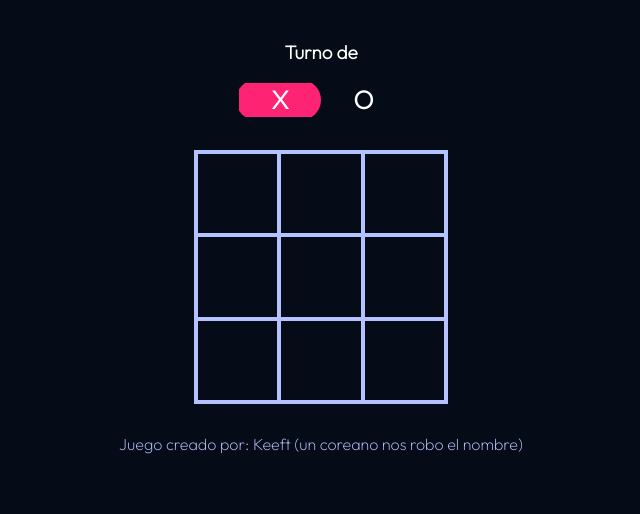
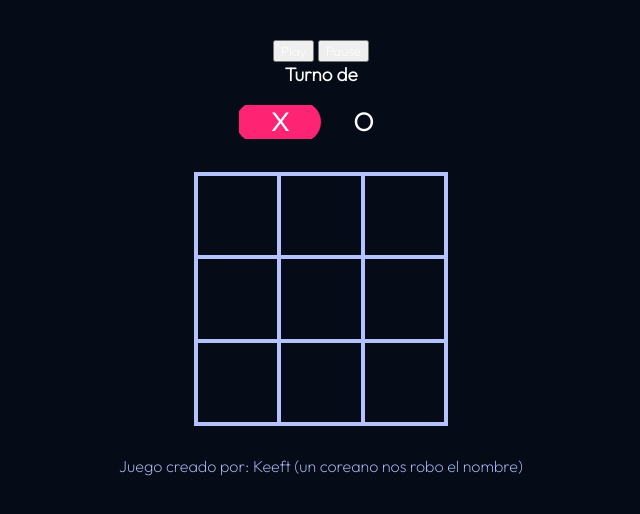
Before and after one commit to SDLFF/Michi, a plain HTML site: page index.html in a window 1280 px wide. Shown: the whole page, without its empty margins (319-959 px from the left). Drawn offline with Linux system fonts and the light colour scheme.

Commit message:
Actualización pequeña al HTML
Agregamos una musica de fondo, Pronto estara en la web :)

```diff
--- a/index.html
+++ b/index.html
@@ -7,6 +7,10 @@
     <link rel="stylesheet" href="style.css">
 </head>
 <body>
+     <div class="audio">
+        <button id="playBtn">Play</button>
+        <button id="pauseBtn">Pause</button>
+    </div>
     <div class="turn-container">
         <h3>Turno de </h3>
         <div class="turn-box aling">X</div>
```
